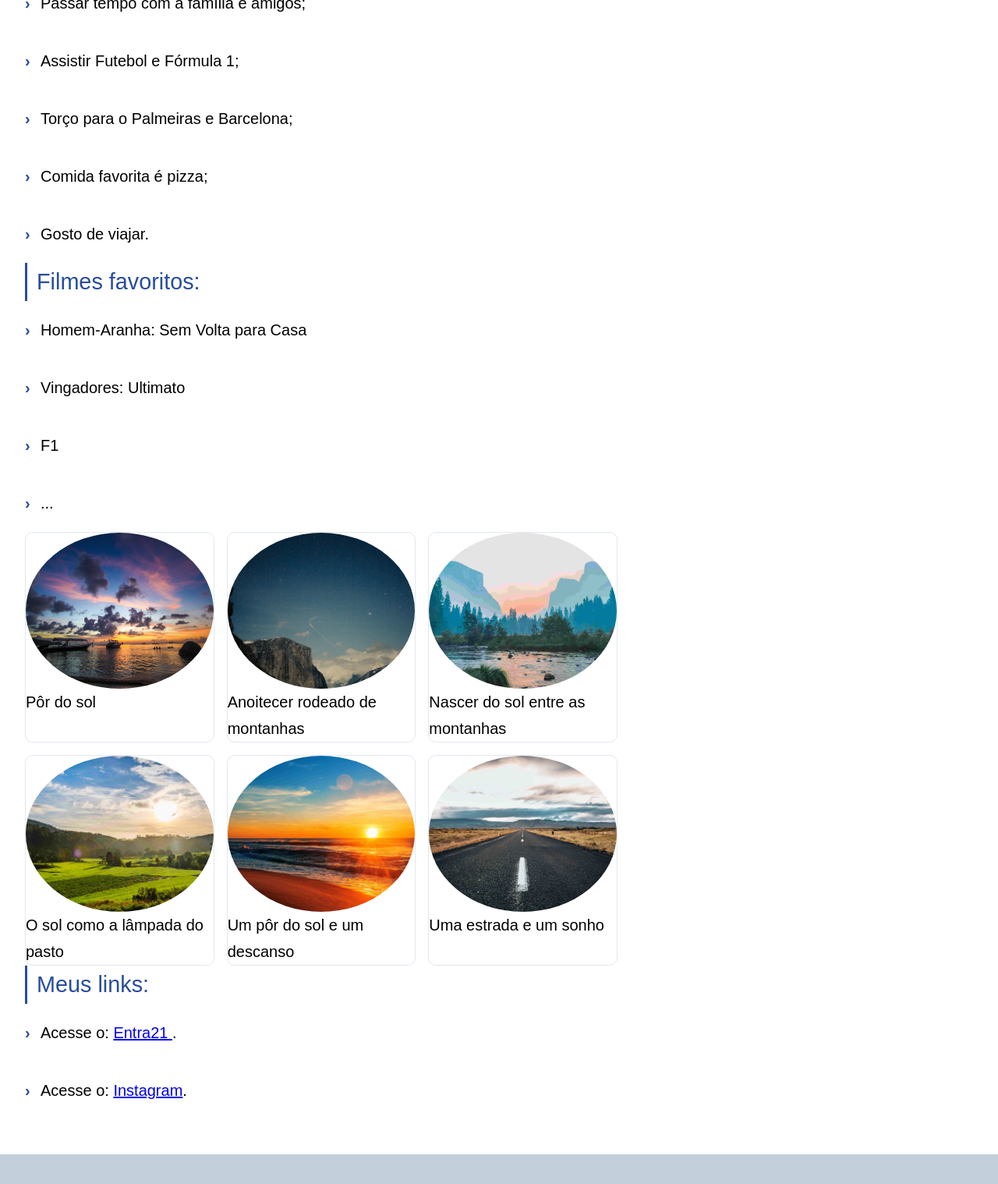
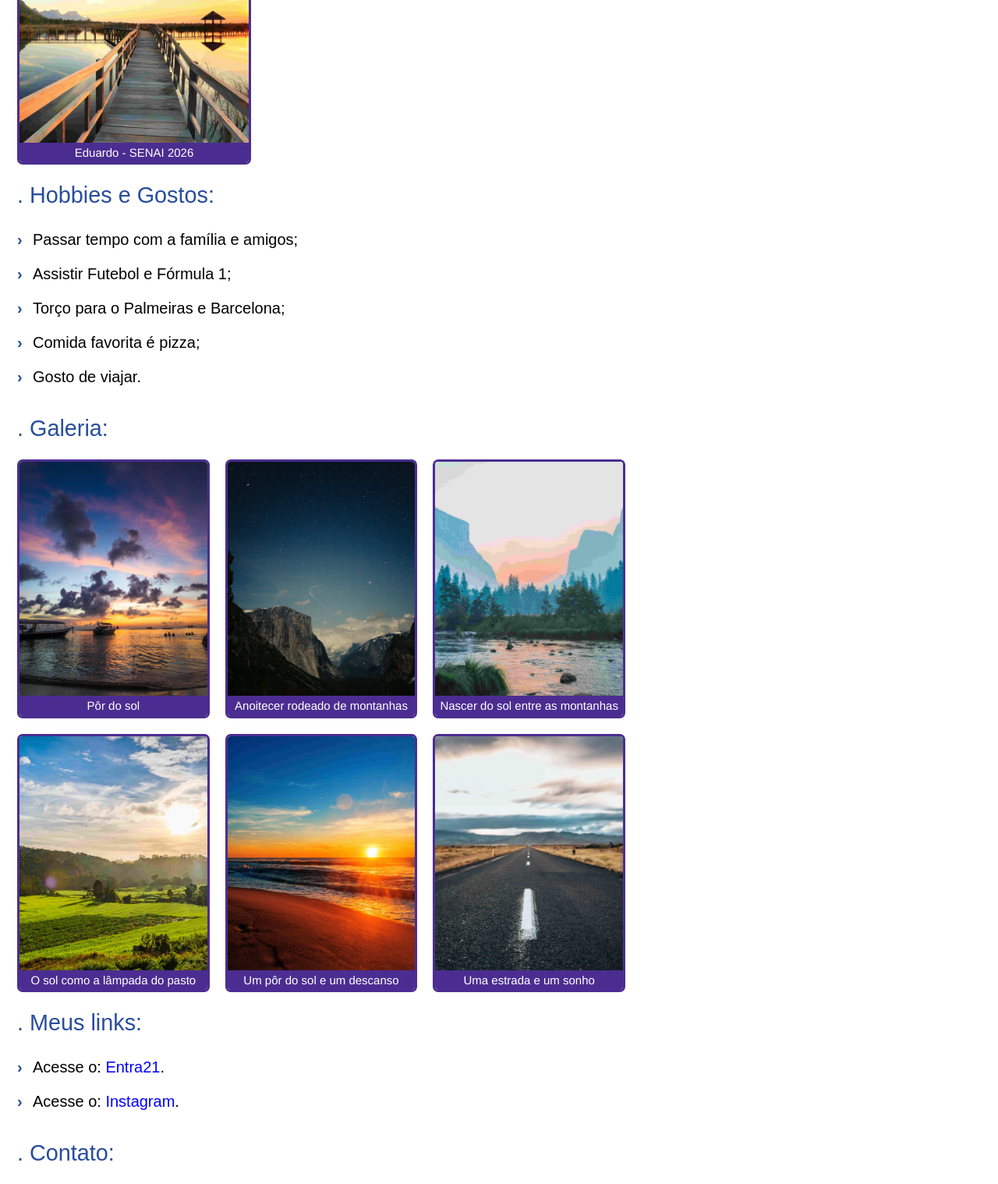
Before and after one commit to eduardoalves10/Aula-03, a plain HTML site: page Aula 03/index.html in a window 1280 px wide. Shown: the part 910-2428 px from the top of the page at 78% size. Drawn offline with Linux system fonts and the light colour scheme.

Commit message:
Add files via upload

```diff
--- a/Aula 03/css/style.css
+++ b/Aula 03/css/style.css
@@ -1,4 +1,4 @@
-* {
+*,*::before,*::after {
     box-sizing: border-box;
     margin: 0;
     padding: 0;
@@ -12,7 +12,6 @@ body { /*estilo do site todo*/
 }
 
 header { /*estilo do cabeçalho*/
-    background-color: rgb(40, 77, 156);
     color: white;
     text-align: center;
     padding: 20px;
@@ -45,7 +44,7 @@ nav a:hover { /*estilo da transição*/
 main { /*estilo do corpo*/
     max-width: 800px;
     margin: 0 auto;
-    padding: 25px 20px;
+    padding: 0px 10px;
     margin-left: 12px;
 }
 
@@ -53,8 +52,8 @@ h2 { /*estilo dos subtítulos do site*/
     font-size: 1.8rem;
     font-weight: 70;
     color: rgb(40, 77, 156);
-    border-left: 3px solid;
     padding-left: 12px;
+    padding: 15px 0 15px 0;
 }
 
 ul { /*estilo alterado das linhas*/
@@ -62,7 +61,7 @@ ul { /*estilo alterado das linhas*/
 }
 
 ul li { /*estilo alterado das linhas*/
-    padding: 20px 0 20px 20px;
+    padding: 0px 0 10px 20px;
     position: relative;
     color: #000000;
 }
@@ -83,44 +82,77 @@ footer { /*estilo do rodapé do site*/
     margin-top: 20px;
 }
 
+.nav1 a {
+    text-decoration: none;
+    padding: 0px;
+}
+
+.nav2 a {
+    color: blue;
+}
+
+a {
+    text-decoration: none;
+    color: grey;
+}
+
 figure img {
-    border-radius: 50%;
     object-fit: cover;
     width: 180px;
 }
 
-.galeria {
-  display: grid;
-  grid-template-columns: repeat(auto-fill, minmax(200px, 1fr));
-  gap: 16px;
+.capa1 {
+    overflow: hidden;
+    border-radius: 7px;
+    border: 3px solid rgb(75, 45, 145);
+    width: 300px;
 }
-.galeria figure {
-  overflow: hidden;
-  border-radius: 10px;
-  border: 1px solid #e2e8f0;
+
+.capa1 img {
+    width: 100%; height: 300px;
+    object-fit: cover; display: block;
 }
-.galeria figure img {
-  width: 100%; height: 200px;
-  object-fit: cover; display: block;
-  transition: transform .3s, opacity .3s;
-}
-.galeria figure:hover img {
-  transform: scale(1.06); opacity: .82;
+
+.capa1 figcaption {
+    padding
 }
 
 .hero {
-
     background-size: cover;
     height: 400px;
-    background: linear-gradient(rgba(0,0,0,.5),rgba(0,0,0,.5)), url('magens/capa.jpg') center/cover;
-  display:         flex;
-  flex-direction:  column;
-  align-items:     center;
-  justify-content: center;
-  color:           white;
-  text-align:      center;
+    background: linear-gradient(rgba(0,0,0,.5),rgba(0,0,0,.5)), url('/imagens/perfil.jpg.jpg') center/cover;
+    display: flex;
+    flex-direction: column;
+    align-items: center;
+    justify-content: center;
+    color: rgb(255,255,255);
+    text-align: center;
 }
 
 .galeria {
+    display: grid;
+    grid-template-columns: repeat(auto-fill, minmax(200px, 1fr));
+    gap: 20px;
+}
+.galeria figure {
+    overflow: hidden;
+    border-radius: 7px;
+    border: 3px solid rgb(75, 45, 145);
+}
+.galeria figure img {
+    width: 100%; height: 300px;
+    object-fit: cover; display: block;
+    transition: transform .3s, opacity .3s;
+}
 
+.galeria figure:hover img {
+    transform: scale(1.01); opacity: .90;
 }
+
+figcaption {
+    background-color: rgb(75, 45, 145);
+    text-align: center;
+    font-family:'Franklin Gothic Medium', 'Arial Narrow', Arial, sans-serif;
+    color: white;
+    font-size: 15px;
+}
--- a/Aula 03/index.html
+++ b/Aula 03/index.html
@@ -5,8 +5,7 @@
     <meta name="viewport" content="width=device-width, initial-scale=1.0">
     <title>Minha página</title><link rel="stylesheet" href="css/style.css">
     <link rel="stylesheet"
-    href="https://cdnjs.cloudflare.com/ajax/libs/font-awesome/6.5.0/css/all.min.css"
->
+    href="https://cdnjs.cloudflare.com/ajax/libs/font-awesome/6.5.0/css/all.min.css">
 </head>
 
 <body>
@@ -46,15 +45,31 @@
 
     <main>
 
+        <section>
+            <h2>. Links de direcionamento:</h2>
+
+            <ul>
+                <!-- Link para a galeria de fotos -->
+                <li><a href="#galeria">Galeria</a></li>
+
+                <!-- Link para p E-mail -->
+                <li><a href="mailto:eduardonasm10@gmail.com">E-mail</a></li>
+
+                <!-- Link para o telefone -->
+                <li><a href="tel:+55(47)99999-0000">Telefone</a></li>
+           </ul>
+
+        </section>
+
        <!-- Seção sobre mim -->
 
         <section>
-            <h2>Sobre mim:</h2>
+            <h2>. Sobre mim:</h2>
             <ul>
             <li>Sou estudante de Desenvolvimento de Sistemas no SENAI</li>
             </ul>
 
-            <figure>
+            <figure class="capa1">
                 <img src="imagens/capa.jpg.jpg"
                 alt="Imagem de uma paisagem em um deck de madeira iluminado pelo pôr do sol"
                 width="300"
@@ -67,7 +82,7 @@
         </section>
 
         <section>
-            <h2>Hobbies e Gostos:</h2>
+            <h2>. Hobbies e Gostos:</h2>
             <ul>
                 <li>Passar tempo com a família e amigos;</li>
                 <li>Assistir Futebol e Fórmula 1;</li>
@@ -78,13 +93,7 @@
         </section>
 
         <section>
-            <h2>Filmes favoritos:</h2>
-            <ul>
-                <li>Homem-Aranha: Sem Volta para Casa</li>
-                <li>Vingadores: Ultimato</li>
-                <li>F1</li>
-                <li>...</li>
-            </ul>
+            <h2>. Galeria:</h2>
         </section>
 
         <section class="galeria" id="galeria">
@@ -145,21 +154,31 @@
 
         </section>
 
-        <section>
-            <h2>Meus links:</h2>
+        <section class="nav2">
+            <h2>. Meus links:</h2>
             <ul>
                 <li>Acesse o:
                     <a href="https://entra21.akademos.app.br/aluno/login"
                     target="_blank"
                     rel="noopener">
-                    Entra21
-                    </a>.</li>
+                    Entra21</a>.</li>
 
                 <li>Acesse o:
                     <a href="https://www.instagram.com/"
                     target="_blank"
                     rel="noopener">
                     Instagram</a>.</li>
+            </ul>
+        </section>
+
+        <section>
+            <h2>. Contato:</h2>
+            <ul>
+                <li><a href="https://github.com"
+                target="_blank"
+                rel="noopener">
+                Github
+                <i class="fa-brands fa-github"></i></a></li>
             </ul>
         </section>
 
```
